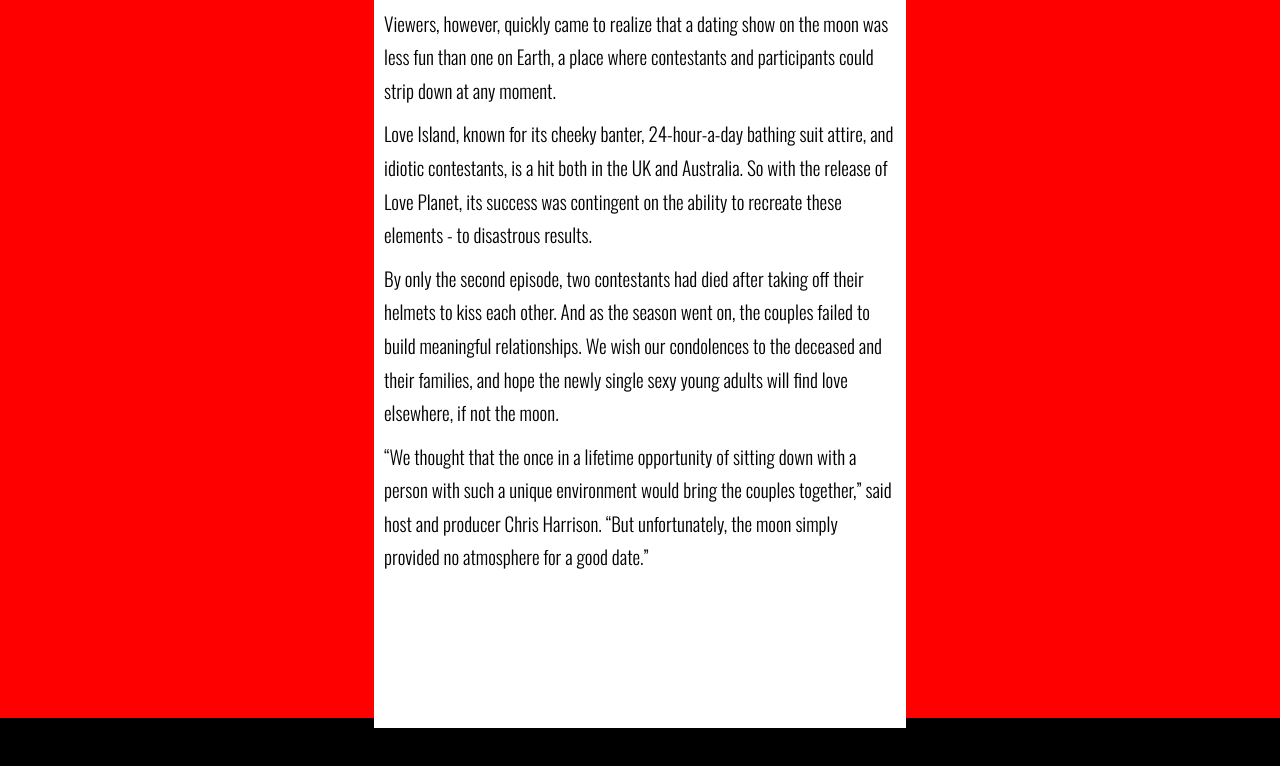
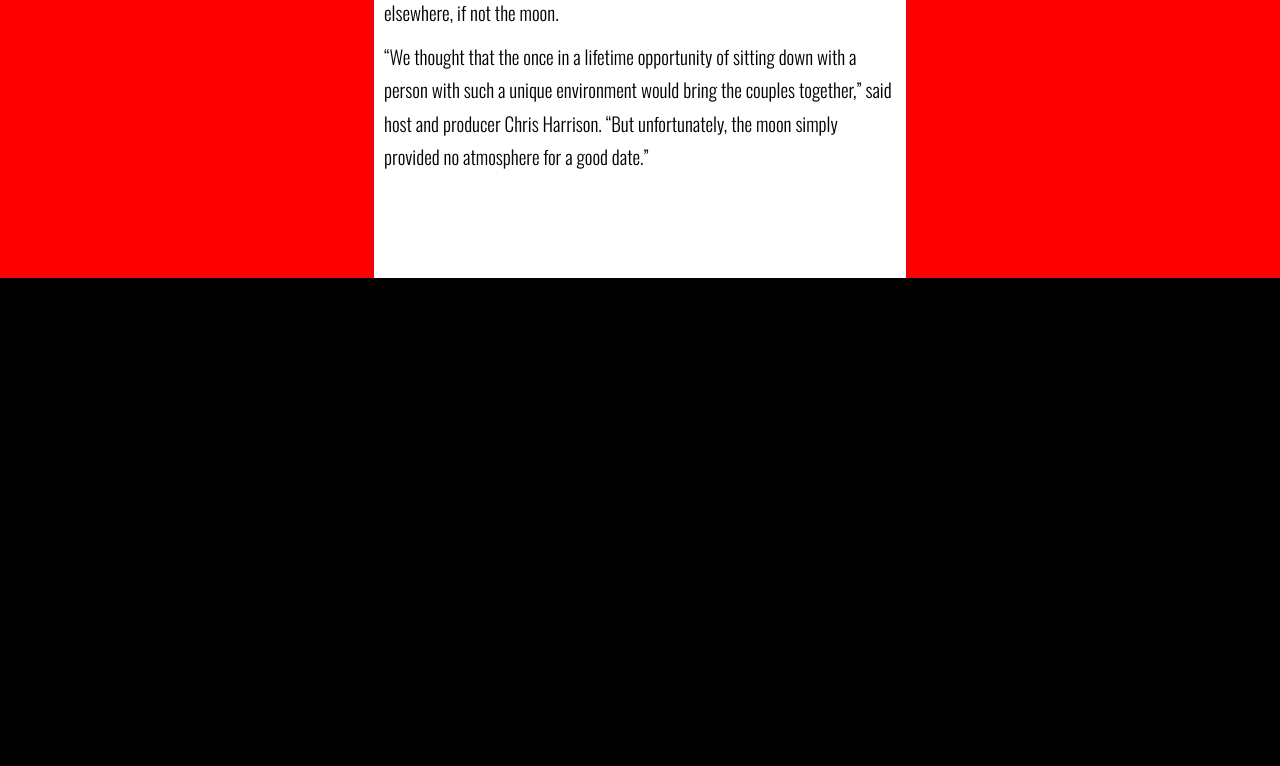
Before and after one commit to belaburrito/plaguefall2020, a plain HTML site: page moon/moon.html in a window 1280 px wide. Shown: the part 1482-2248 px from the top of the page. Before the commit the page ends 2210 px from the top, so only its background shows below. Drawn offline with nearby package versions, Linux system fonts and the light colour scheme.

Commit message:
changed parallax scroll to percentages

```diff
--- a/moon/moon.html
+++ b/moon/moon.html
@@ -33,6 +33,9 @@
 
       </div>
     </div>
+
+    <div class="page2">
+    </div>
   </body>
 
 
--- a/moon/style.css
+++ b/moon/style.css
@@ -10,13 +10,16 @@
   color: red;
   font-family: Helvetica, sans-serif;
   font-weight: bolder;
+  height: 100%;
 }
-
+html{
+  height: 100%;
+}
 .parallax{
   background-image: url('moon.png'), url('jfk.png');
   background-size: auto;
     /* Set a specific height */
-  height: 1200px;
+  height: 100%;
 
   /* Create the parallax scrolling effect */
   background-attachment: fixed;
@@ -57,7 +60,7 @@
 }
 
 .page1{
-  height: 1000px;
+  height: 120%;
   background-color: red;
   color: black;
 }
@@ -86,3 +89,8 @@
   font-weight: normal;
   color: black;
 }
+
+.page2 {
+  height: 1000px;
+  background-color: black;
+}
```
